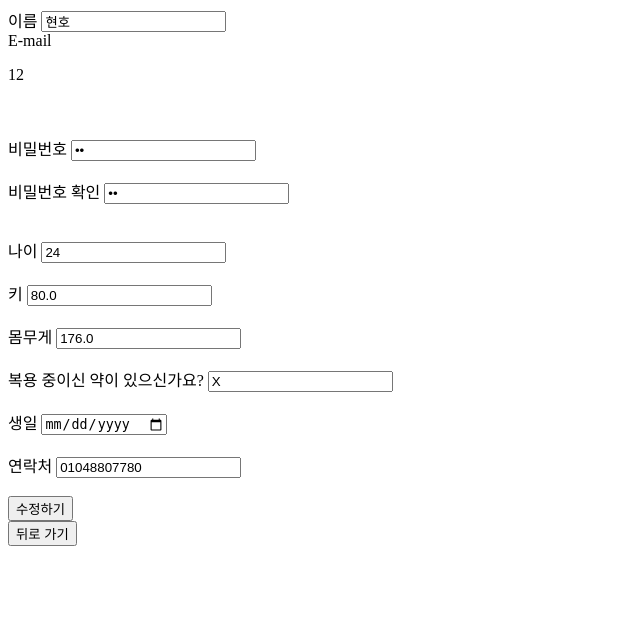
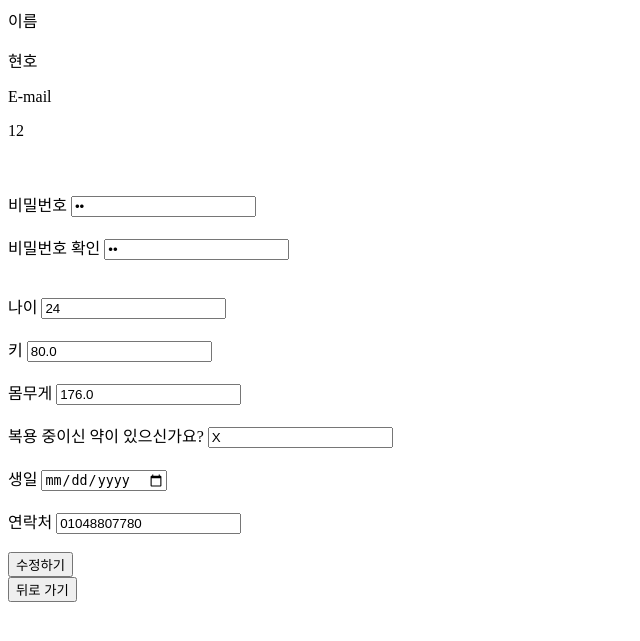
Before and after one commit to gothae/habit, a Flask app: page /updateUser in a window 1280 px wide. Shown: the top 641 px of the page, without its empty margins (0-640 px from the left). Run offline with Flask 2, Linux system fonts and the light colour scheme; a user stored in the database is signed in; data comes from the database, SQL or seed files in the repository; some libraries are stand-ins or nearby versions.

Commit message:
updateUser 수정중

```diff
--- a/backend/templates/updateUser.html
+++ b/backend/templates/updateUser.html
@@ -10,7 +10,7 @@
     <form method="post">
         <div class="form-group first">
             <label for="updateName">이름</label>
-            <input type="text" class="form-control" id="updateName" name="updateName" value="{{user[1]}}" required />
+            <p id="updateName" name="updateName">{{user[1]}}</p>
         </div>
         <div class="form-group last mb-3">
             <label for="updateEmail">E-mail</label>
```
